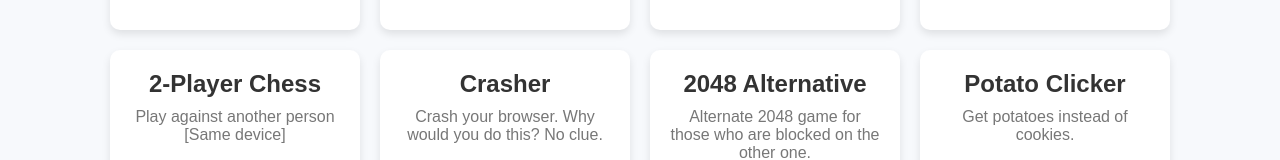
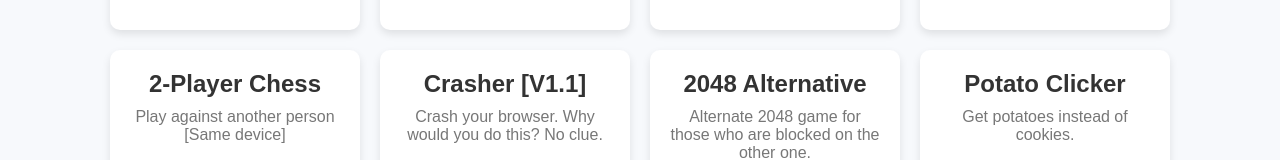
Before and after one commit to Rebypass/JustSchoolWork, a plain HTML site: page Games.html in a window 1280 px wide. Shown: the part 383-543 px from the top of the page. Drawn offline with Linux system fonts and the light colour scheme.

Commit message:
Update Games.html

```diff
--- a/Games.html
+++ b/Games.html
@@ -158,7 +158,7 @@
             <p>Play against another person [Same device]</p>
         </a>
         <a href="Games/Crasher/crash.html" class="game-item">
-            <h3>Crasher</h3>
+            <h3>Crasher [V1.1]</h3>
             <p>Crash your browser. Why would you do this? No clue.</p>
         </a>
         <a href="Games/A2/index.html" class="game-item">
```
